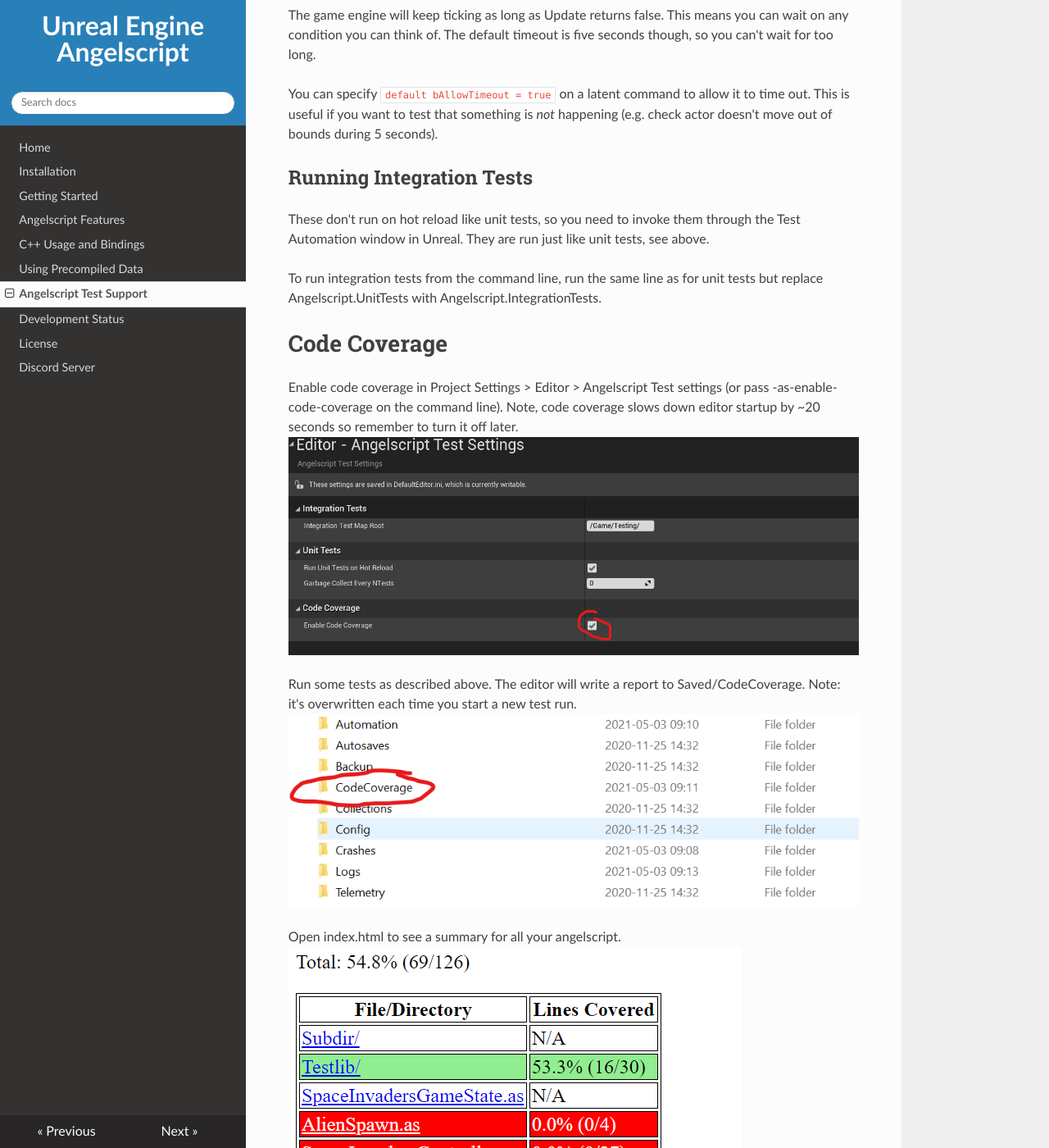
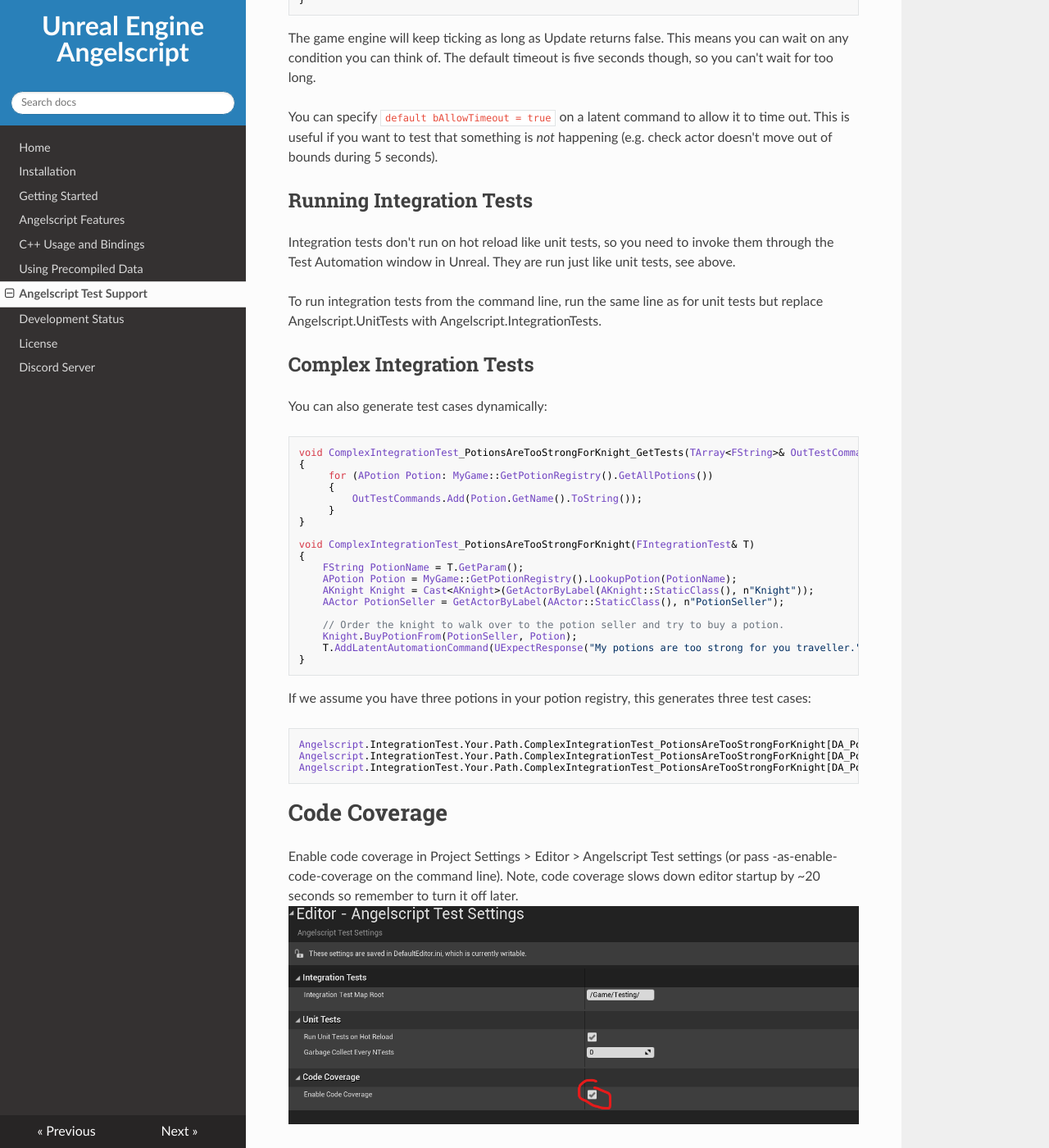
Before and after one commit to Hazelight/Docs-UnrealEngine-Angelscript, an MkDocs documentation site: the page built from docs/angelscript-test-support.md, in a window 1280 px wide and 1400 px high, scrolled down 3530 px. Shown: the whole window at 82% size. Built offline with MkDocs 1.6.1, drawn with Linux system fonts in a browser that asks for light colours; nearby versions of some CDN libraries; some of the changed text lies outside the part shown.

Commit message:
Add documentation for complex integration tests (#5)

````diff
--- a/docs/angelscript-test-support.md
+++ b/docs/angelscript-test-support.md
@@ -171,6 +171,8 @@
     UFUNCTION(BlueprintOverride)
     bool Update()
     {
+        // Note: actors can get DestroyActor'd at any time, so fail nicely if that happens!
+        ensure(System::IsValid(BulletSponge));
         return BulletSponge.NumTimesHit > ExpectedNumHits;
     }
 
@@ -188,9 +190,42 @@
 (e.g. check actor doesn't move out of bounds during 5 seconds).
 
 ## Running Integration Tests
-These don't run on hot reload like unit tests, so you need to invoke them through the Test Automation window in Unreal. They are run just like unit tests, see above.
+Integration tests don't run on hot reload like unit tests, so you need to invoke them through the Test Automation window in Unreal. They are run just like unit tests, see above.
 
 To run integration tests from the command line, run the same line as for unit tests but replace Angelscript.UnitTests with Angelscript.IntegrationTests.
+
+## Complex Integration Tests
+You can also generate test cases dynamically:
+
+```jsx
+void ComplexIntegrationTest_PotionsAreTooStrongForKnight_GetTests(TArray<FString>& OutTestCommands)
+{
+     for (APotion Potion: MyGame::GetPotionRegistry().GetAllPotions())
+     {
+         OutTestCommands.Add(Potion.GetName().ToString());
+     }
+}
+
+void ComplexIntegrationTest_PotionsAreTooStrongForKnight(FIntegrationTest& T)
+{
+    FString PotionName = T.GetParam();
+    APotion Potion = MyGame::GetPotionRegistry().LookupPotion(PotionName);
+    AKnight Knight = Cast<AKnight>(GetActorByLabel(AKnight::StaticClass(), n"Knight"));
+    AActor PotionSeller = GetActorByLabel(AActor::StaticClass(), n"PotionSeller");
+
+    // Order the knight to walk over to the potion seller and try to buy a potion.
+    Knight.BuyPotionFrom(PotionSeller, Potion);
+    T.AddLatentAutomationCommand(UExpectResponse("My potions are too strong for you traveller.", Knight, PotionSeller));
+}
+```
+
+If we assume you have three potions in your potion registry, this generates three test cases:
+
+```jsx
+Angelscript.IntegrationTest.Your.Path.ComplexIntegrationTest_PotionsAreTooStrongForKnight[DA_Potion1]
+Angelscript.IntegrationTest.Your.Path.ComplexIntegrationTest_PotionsAreTooStrongForKnight[DA_Potion2]
+Angelscript.IntegrationTest.Your.Path.ComplexIntegrationTest_PotionsAreTooStrongForKnight[DA_Potion3]
+```
 
 # Code Coverage
 
````
